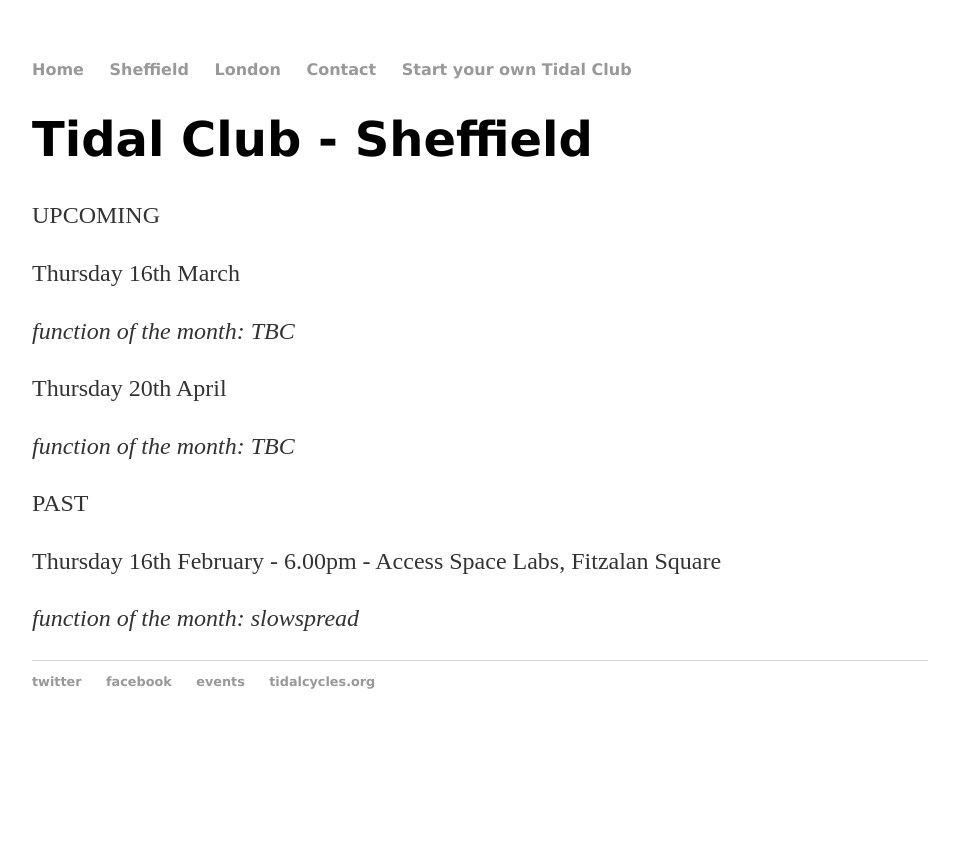
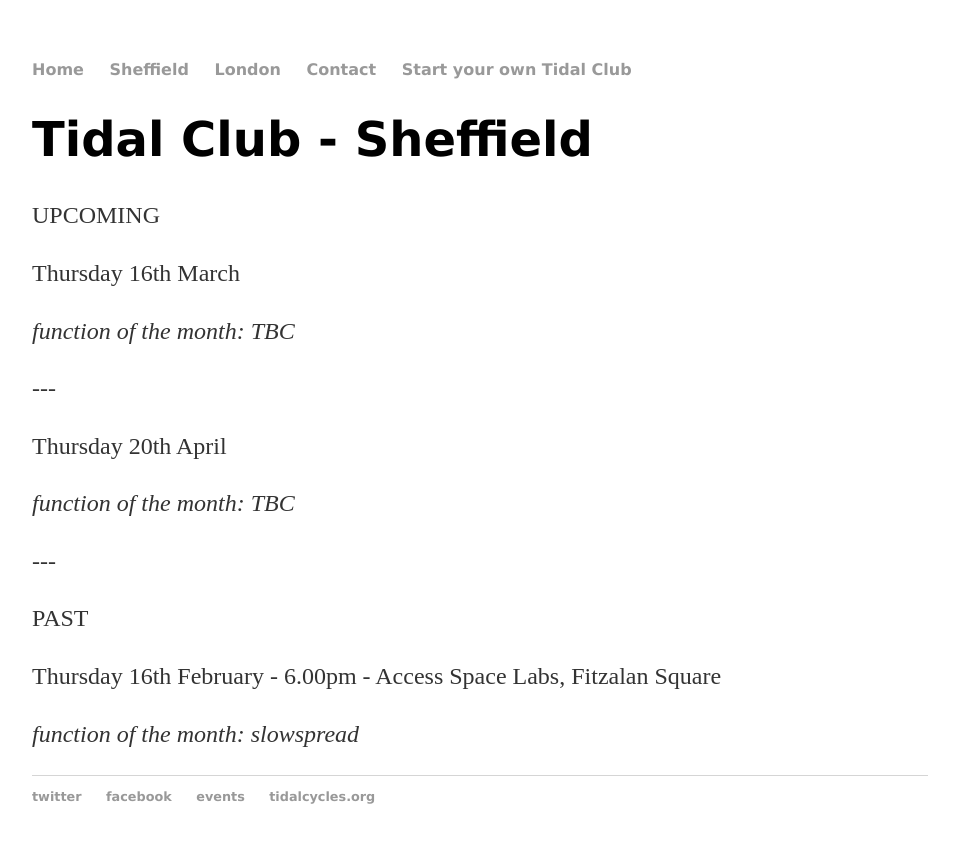
Before and after one commit to tidalclub/tidalclub.github.io, a Jekyll site: the page built from sheffield.html, in a window 1280 px wide. Shown: the top 843 px of the page, without its empty margins (160-1119 px from the left). Built offline with Jekyll 4.4.1, drawn with Linux system fonts in a browser that asks for light colours.

Commit message:
Update sheffield.html

```diff
--- a/sheffield.html
+++ b/sheffield.html
@@ -8,8 +8,10 @@
 			<p>UPCOMING</p>
 			<p>Thursday 16th March</p>
 			<p><em>function of the month: TBC</em></p>
+			<p>---</p>
 			<p>Thursday 20th April</p>
 			<p><em>function of the month: TBC</em></p>
+			<p>---</p>
 			<p>PAST</p>
 			<p>Thursday 16th February - 6.00pm - Access Space Labs, Fitzalan Square</p>
 			<p><em>function of the month: slowspread</em></p>
```
